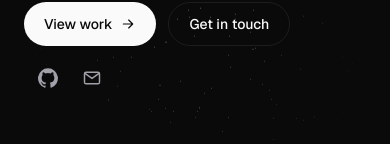
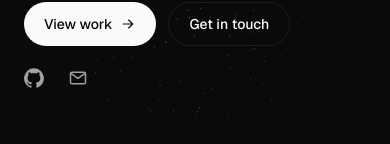
Before and after one commit to wobiR99/Portfolio, a React (Vite) app: page / in a window 390 px wide. Shown: the part 545-689 px from the top of the page. Built offline with nearby package versions, Linux system fonts and the light colour scheme.

Commit message:
Align hero social links with the text when they wrap on mobile

```diff
--- a/src/components/Hero.jsx
+++ b/src/components/Hero.jsx
@@ -48,7 +48,7 @@ const Hero = () => (
         >
           Get in touch
         </a>
-        <ul className="ml-1 flex items-center gap-1">
+        <ul className="-ml-2.5 flex items-center gap-1 sm:ml-1">
           {socials.map((social) => (
             <li key={social.name}>
               <a
```
